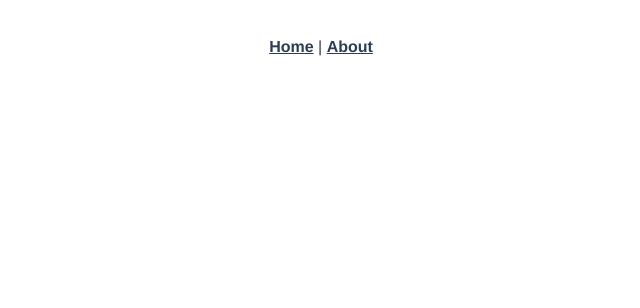
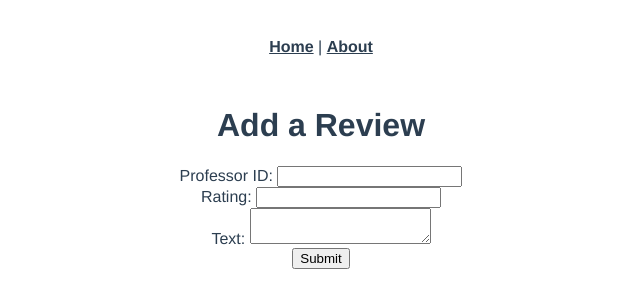
Before and after one commit to philpondo/ratemyprof-vue-app, a Vue app: page /reviews/1/edit in a window 1280 px wide. Shown: the top 308 px of the page, without its empty margins (319-959 px from the left). Built offline with nearby package versions, Linux system fonts and the light colour scheme; no server answers; the HTML template or start-up script is replaced by a standard one.

Commit message:
adds reviews edit

```diff
--- a/src/router/index.js
+++ b/src/router/index.js
@@ -3,6 +3,7 @@ import VueRouter from 'vue-router';
 import Home from '../views/Home.vue';
 import ReviewsNew from '../views/ReviewsNew.vue';
 import ReviewsShow from '../views/ReviewsShow.vue';
+import ReviewsEdit from '../views/ReviewsEdit.vue';
 
 Vue.use(VueRouter);
 
@@ -23,6 +24,11 @@ const routes = [
     component: ReviewsShow
   },
   {
+    path: '/reviews/:id/edit',
+    name: 'reviews-edit',
+    component: ReviewsEdit
+  },
+  {
     path: '/about',
     name: 'About',
     // route level code-splitting
--- /dev/null
+++ b/src/views/ReviewsEdit.vue
@@ -0,0 +1,71 @@
+<template>
+  <div class="reviews-edit">
+    <h1>Add a Review</h1>
+    <div>
+      <form v-on:submit.prevent="editReview">
+        <div>
+          <label>Professor ID: </label>
+          <input type="text"
+          class="form-control"
+          v-model="review.professor_id"
+        />
+        </div>
+        <div>
+          <label>Rating: </label>
+          <input type="text"
+          class="form-control"
+          v-model="review.rating"
+        />
+        </div>
+        <div>
+          <label>Text: </label>
+          <textarea type="text" v-model="review.text"></textarea>
+        </div>
+        <button>Submit</button>
+      </form>
+    </div>
+  </div>
+</template>
+
+<style>
+</style>
+
+<script>
+import axios from "axios";
+export default {
+  data: function () {
+    return {
+      review: {},
+    };
+  },
+  created: function () {
+    axios.get(`/api/reviews/${this.$route.params.id}`).then((response) => {
+      console.log(response.data);
+      this.review = response.data;
+      console.log(this.review);
+    });
+  },
+  methods: {
+    editReview: function () {
+      var params = {
+        professor_id: this.review.professor_id,
+        rating: this.review.rating,
+        text: this.review.text,
+      };
+      axios
+        .put(`/api/reviews/${this.review.id}`, params)
+        // .then((response) => {
+        //   console.log("Successfully added", response.data);
+        //   this.reviews.push(response.data);
+        // })
+        .then((response) => {
+          this.$router.push(`/reviews/${this.review.id}`);
+        })
+        .catch((error) => {
+          console.log(error.response.data.errors);
+          this.errors = error.response.data.errors;
+        });
+    },
+  },
+};
+</script>
```
